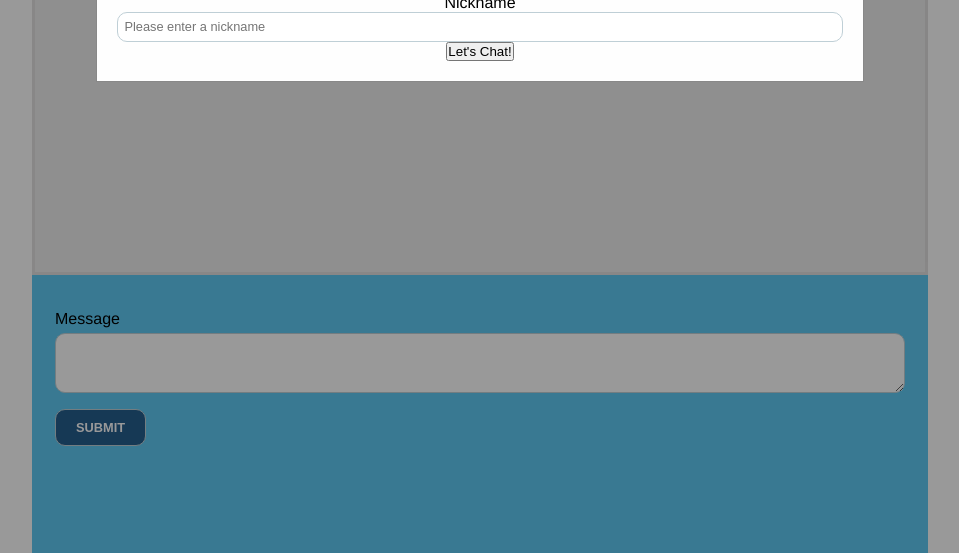
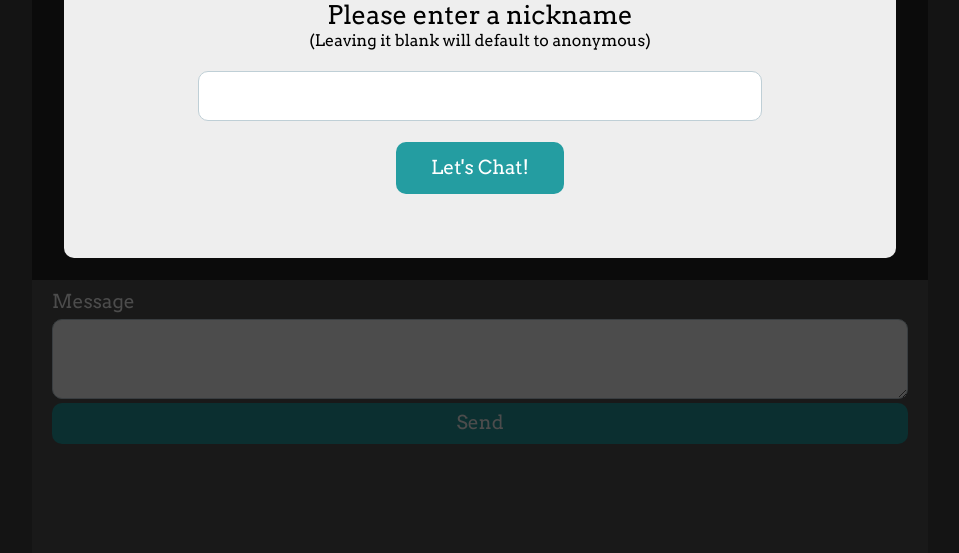
Before and after one commit to ariblake/Blake_Ariana_ChatApp, a website: page views/index.html in a window 1280 px wide. Shown: the part 247-800 px from the top of the page, without its empty margins (160-1119 px from the left). Drawn offline with nearby package versions, Linux system fonts and the light colour scheme; files that its build step writes are made by us from their sources; no server answers; files whose address does not match are found by name.

Commit message:
finished styling

```diff
--- a/sass/main.scss
+++ b/sass/main.scss
@@ -1,66 +1,84 @@
+// imports
+@import 'modules/_message';
+@import 'modules/_modal';
+
 /* reset */
 * {
 	margin: 0; padding: 0; box-sizing: border-box;
 }
 
-html, body { height: 100%; }
+.hidden {
+	display: none;
+}
 
-body { font: 16px Helvetica, Arial; }
+html, body {
+	height: 100%;
+	background-color: rgb(68, 68, 68);
+}
+
+body { font-family: 'Arvo', serif;}
 
 main {
 	display: flex;
 	height: 100%;
 	flex-direction: column-reverse;
 }
-.form-container, .messages { padding: 20px; }
+
+h2 {
+	font-size: 2em;
+}
+
+.form-container, .messages {
+	padding: 10px 20px;
+}
+
 .form-container {
 	flex: 1;
-	//border: 6px solid red;
-	background-color: #5ec9f3;
-	label { display: block; margin-bottom: 0.3rem; }
+	background-color: #535353;
+	label {
+		margin-bottom: 5px;
+		font-size: 1.2em;
+		color: white;
+		display: block;
+	}
+	input, textarea {
+		width: 100%;
+		border: 1px solid #bfcfd6;
+		border-radius: 10px;
+		font-size: 1.2rem;
+		padding: 10px;
+	}
+	button {
+		width: 100%;
+	}
 }
 
 .messages {
 	flex: 2;
-	background-color: #eee;
-	border: 3px solid #e2e0e0;
+	background-color: rgb(37, 37, 37);
 }
 
-input, textarea {
-	display: block;
-	width: 100%;
+input {
 	border: 1px solid #bfcfd6;
-	//border-color: #bfcfd6;
 	border-radius: 10px;
-	font-size: 0.8rem;
-	padding: 0.4rem;
-	border-style: solid;
 }
 
-textarea { height: 60px; }
+textarea { height: 80px; }
 
-form {
-	//background: #000;
-	padding: 3px;
-	margin: 12px auto;
-	height: 10%;
+button {
+	background-color: #249da1;
+	padding: 1% 3%;
+	border: none;
+	border-radius: 10px;
+	color: white;
+	font-family: 'Arvo', serif;
+	font-size: 1.2em;
+	cursor: pointer;
+	transition: .5s;
+}
 
-	input[type=submit] {
-		width: auto;
-		padding: 10px 20px;
-		background-color: rgb(36, 94, 141);
-		margin-top: 1rem;
-		border-radius: 10px;
-		color: white;
-		cursor: pointer;
-		text-transform: uppercase;
-		font-weight: bold;
-		transition: 0.2s;
-	}
-
-	input:hover {
-		background-color: rgb(26, 67, 100);
-	}
+button:hover {
+	background-color: #21898d;
 }
 
 #messages {
@@ -70,31 +88,6 @@ form {
 	li:nth-child(odd) { background: #eee; }
 }
 
-.modal {
-	position: fixed; /* Stay in place */
-	z-index: 1; /* Sit on top */
-	left: 0;
-	top: 0;
-	width: 100%; /* Full width */
-	height: 100%; /* Full height */
-	overflow: auto; /* Enable scroll if needed */
-	background-color: rgb(0,0,0); /* Fallback color */
-	background-color: rgba(0,0,0,0.4); /* Black w/ opacity */
-	text-align: center;
-  }
-
-  .nickname_form {
-	background-color: #fefefe;
-	margin: 15% auto; /* 15% from the top and centered */
-	padding: 20px;
-	border: 1px solid #888;
-	width: 60%; /* Could be more or less, depending on screen size */
-  }
-
-  .hidden {
-	  display: none;
-  }
-
 @media only screen and (min-width: 992px) {
 	body {
 		width: 70%;
@@ -102,7 +95,3 @@ form {
 		background-color: #fff;
 	}
 }
-
-// imports
-
-@import 'modules/_message';
--- a/sass/modules/_message.scss
+++ b/sass/modules/_message.scss
@@ -4,6 +4,7 @@
     padding: 8px 12px;
     background-color: white;
     border-radius: 8px;
+    border: solid 2px #cacaca;
     margin-bottom: 1rem;
     float:left;
     clear: both;
@@ -23,6 +24,6 @@
 
 .my-message {
     float: right !important;
-    background-color: #86bf9d;
-    color: white;
+    background-color: #6aced1;
+    border: solid 2px #57a9ac;
 }
--- /dev/null
+++ b/sass/modules/_modal.scss
@@ -0,0 +1,43 @@
+.modal {
+	position: fixed;
+	z-index: 1;
+	left: 0;
+	top: 0;
+	width: 100%;
+	height: 100%;
+	background-color: rgb(44, 44, 44); /* Fallback color */
+	background-color: rgba(0, 0, 0, 0.7); /* Black w/ opacity */
+    text-align: center;
+  }
+
+  .nickname_form {
+    background-color: #eeeeee;
+	margin: 10% auto;
+	padding: 5%;
+    width: 65%;
+    border-radius: 10px;
+
+    h2 {
+        margin-bottom: 2%;
+        color: #249da1;
+    }
+
+    label {
+        font-size: 1.6em;
+        margin-bottom: 2%;
+    }
+
+    input {
+        margin: 3% auto;
+        width: 80%;
+        height: 50px;
+        padding: 10px 20px;
+        font-size: 1.4em;
+        display: block;
+    }
+
+    button {
+        padding: 2% 5%;
+        font-size: 1.2em;
+    }
+  }
--- a/views/index.html
+++ b/views/index.html
@@ -5,6 +5,7 @@
 	<meta charset="UTF-8">
 	<title>Socket IO Chat with Node!</title>
 	<link rel="stylesheet" href="css/main.css">
+	<link href="https://fonts.googleapis.com/css?family=Arvo&display=swap" rel="stylesheet">
 	<script src="https://unpkg.com/vue"></script>
 </head>
 
@@ -14,15 +15,16 @@
 			<form>
 				<label for="message">Message</label>
 				<textarea v-model="message" class="message" type="text" autocomplete="off" id="textarea"></textarea>
-				<input @click.prevent="dispatchMessage" type="submit">
+				<button @click.prevent="dispatchMessage" type="submit">Send</button>
 			</form>
 		</section>
 
 		<div id="nameModal" class="modal">
 			<div class="nickname_form">
 				<h2>Welcome to Chat App!</h2>
-				<label for="nickname">Nickname</label>
-				<input v-model="nickname" type="text" id="nickname" class="nickname" placeholder="Please enter a nickname">
+				<label for="nickname">Please enter a nickname</label>
+				<p>(Leaving it blank will default to anonymous)</p>
+				<input v-model="nickname" type="text" id="nickname" class="nickname" autofocus>
 				<button @click.prevent="setNickname">Let's Chat!</button>
 			</div>
 		</div>
```
Also changed, not shown: public/css/main.css, 1 other file.
